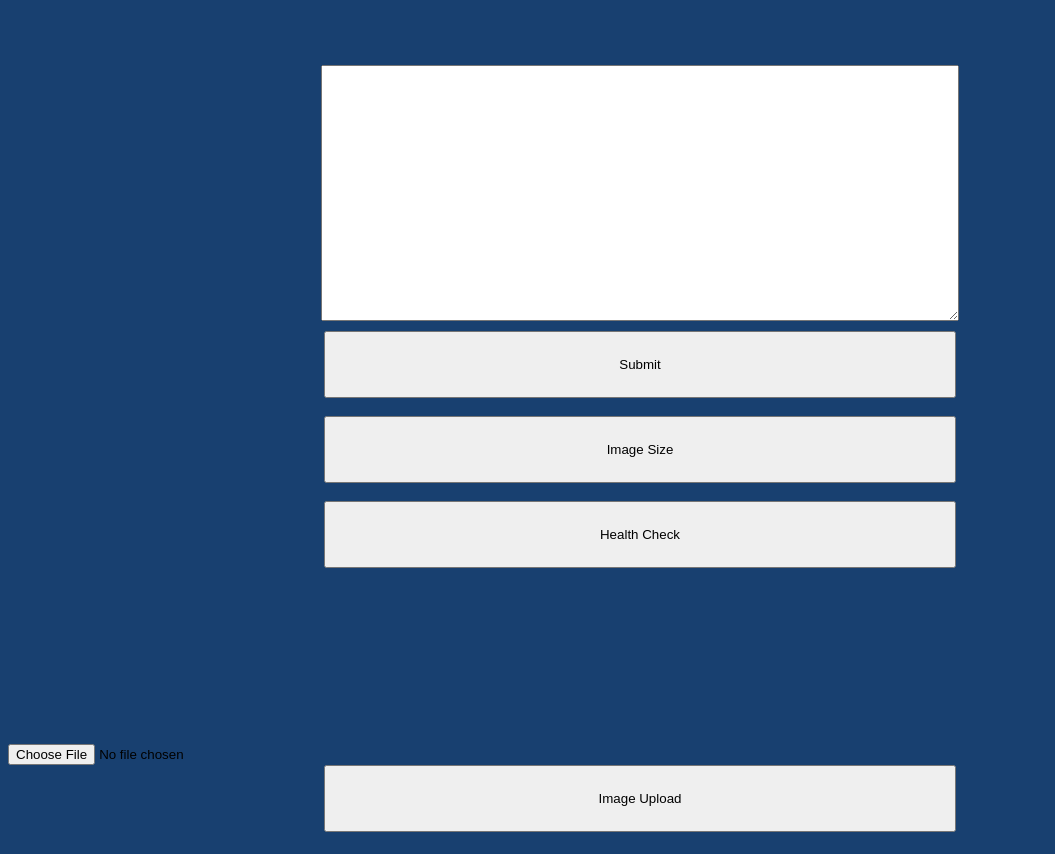
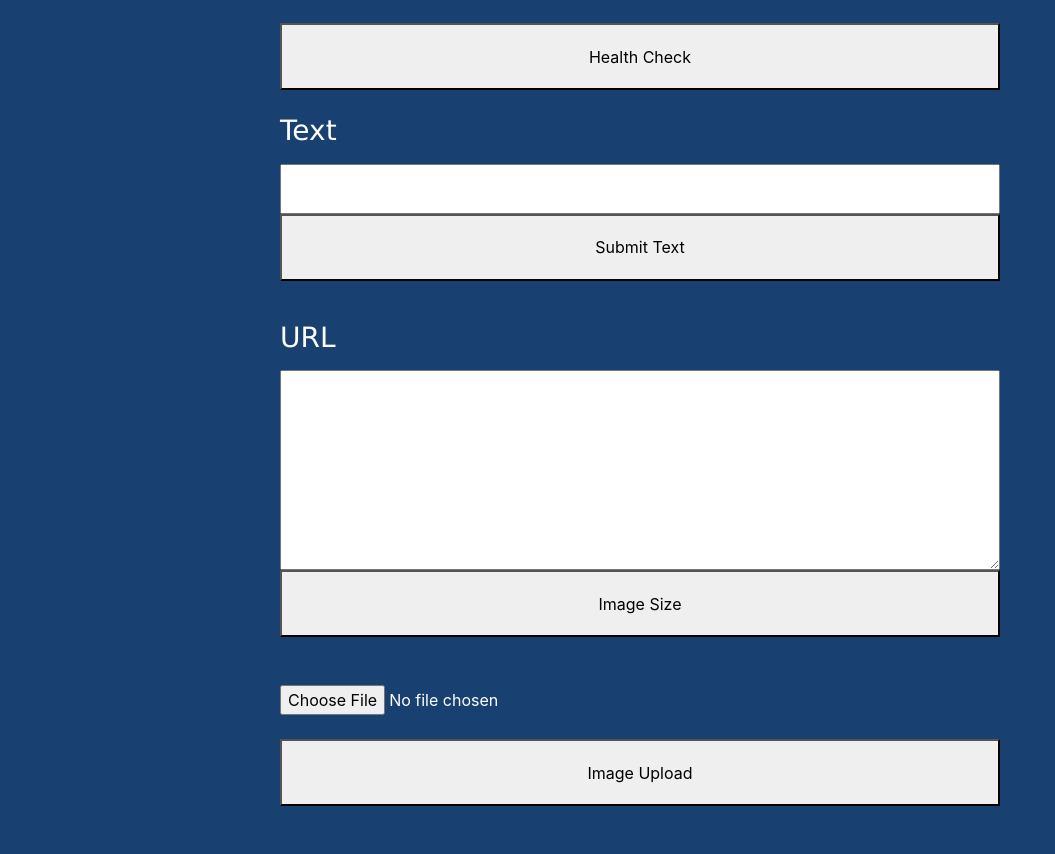
Before and after one commit to scottkelso/flaskapp, a plain HTML site: page frontend/index.html in a window 1280 px wide. Shown: the part 93-947 px from the top of the page, without its empty margins (0-1055 px from the left). Drawn offline with nearby package versions, Linux system fonts and the light colour scheme.

Commit message:
Tidy up layout of website. Allow images to be sent via http request.

```diff
--- a/frontend/index.css
+++ b/frontend/index.css
@@ -1,40 +1,54 @@
-#header, #result {
+#header {
   color: white;
   height: 100px;
   width: 100%;
   text-align: center;
 }
 
-h1, h2 {
+#result {
+  text-align: center;
+}
+
+h1, h2, h3, p {
   font-family: "Verdana";
+  color: white;
 }
 
 body {
   background-color: #184070;
 }
 
-#spacer {
-  height: 10px;
+label {
+  padding-left: 5%;
 }
 
-#spacer50 {
+.indent {
+  padding-left: 5%;
+}
+
+#content {
+  max-width: 800px;
+  margin: 0 20px 0 20px;
+}
+
+.text_input {
+  width: 90%;
+  margin: auto;
+  display: block;
   height: 50px;
 }
 
-#text_input {
-  width: 50%;
-  height: 250px;
-  margin: auto;
-  display: block;
+#url_input {
+  height: 200px;
 }
 
 #button_div {
-  width:100%;
+  width: 90%;
   position: absolute;
 }
 
 .detect_button {
-  width:50%;
+  width: 90%;
   height:67px;
   margin: auto;
   display: block;
--- a/frontend/index.html
+++ b/frontend/index.html
@@ -1,29 +1,46 @@
 <!DOCTYPE html>
     <head>
+        <link rel="stylesheet" href="https://stackpath.bootstrapcdn.com/bootstrap/4.3.1/css/bootstrap.min.css" integrity="sha384-ggOyR0iXCbMQv3Xipma34MD+dH/1fQ784/j6cY/iJTQUOhcWr7x9JvoRxT2MZw1T" crossorigin="anonymous">
         <title>Demo Flask Application</title>
         <script src = "index.js" type="text/javascript"></script>
         <link href="index.css" type="text/css" rel="stylesheet"/>
     </head>
 
     <body>
-        <div id="header">
-            <div id="spacer"></div>
-            <h1>Demo Flask Application</h1>
+      <div id="content" class="mx-auto">
+
+          <div id="header" class="mt-3">
+              <h1>Demo Flask Application</h1>
+          </div>
+
+          <button onclick="healthCheck();" class="detect_button">Health Check</button>
+          <br>
+
+          <label for="text_input">
+            <h3>Text</h3>
+          </label>
+          <input id="text_input" type="text" name="text_input" class="text_input">
+          <button id='detect_button' onclick="submit();" class="detect_button">Submit Text</button>
+          <p id=result></p>
+          <br>
+
+          <label for="Text1">
+            <h3>URL</h3>
+          </label>
+          <textarea id="url_input" name="Text1" cols="40" rows="5" class="text_input"></textarea>
+          <button onclick="imgSize();" class="detect_button">Image Size</button>
+          <br><br>
+
+          <input id="img_upload" name="file" type="file" class="indent" style="color:white;">
+          <br><br>
+          <button onclick="imgUpload();" class="detect_button">Image Upload</button>
+          <br><br>
+
         </div>
 
-        <div id="spacer50"></div>
-        <textarea name="Text1" cols="40" rows="5" id="text_input"></textarea>
-        <div id="spacer"></div>
-        <button id='detect_button' onclick="submit();" class="detect_button">Submit</button>
-        <br>
-        <button onclick="imgSize();" class="detect_button">Image Size</button>
-        <br>
-        <button onclick="healthCheck();" class="detect_button">Health Check</button>
-        <br>
-        <h2 id=result></h2>
-        <br>
-        <input id="img_upload" name="file" type="file">
-        <br>
-        <button onclick="imgUpload();" class="detect_button">Image Upload</button>
+        <!-- bootstrap javascripts -->
+        <script src="https://code.jquery.com/jquery-3.3.1.slim.min.js" integrity="sha384-q8i/X+965DzO0rT7abK41JStQIAqVgRVzpbzo5smXKp4YfRvH+8abtTE1Pi6jizo" crossorigin="anonymous"></script>
+        <script src="https://cdnjs.cloudflare.com/ajax/libs/popper.js/1.14.7/umd/popper.min.js" integrity="sha384-UO2eT0CpHqdSJQ6hJty5KVphtPhzWj9WO1clHTMGa3JDZwrnQq4sF86dIHNDz0W1" crossorigin="anonymous"></script>
+        <script src="https://stackpath.bootstrapcdn.com/bootstrap/4.3.1/js/bootstrap.min.js" integrity="sha384-JjSmVgyd0p3pXB1rRibZUAYoIIy6OrQ6VrjIEaFf/nJGzIxFDsf4x0xIM+B07jRM" crossorigin="anonymous"></script>
     </body>
 </html>
--- a/frontend/index.js
+++ b/frontend/index.js
@@ -14,7 +14,7 @@ submit = function() {
 };
 
 imgSize = function() {
-  text = document.getElementById('text_input').value;
+  text = document.getElementById('url_input').value;
   console.log('testing')
   var xhttp = new XMLHttpRequest();
   xhttp.addEventListener("readystatechange", function () {
```
Also changed, not shown: 1 other file.
